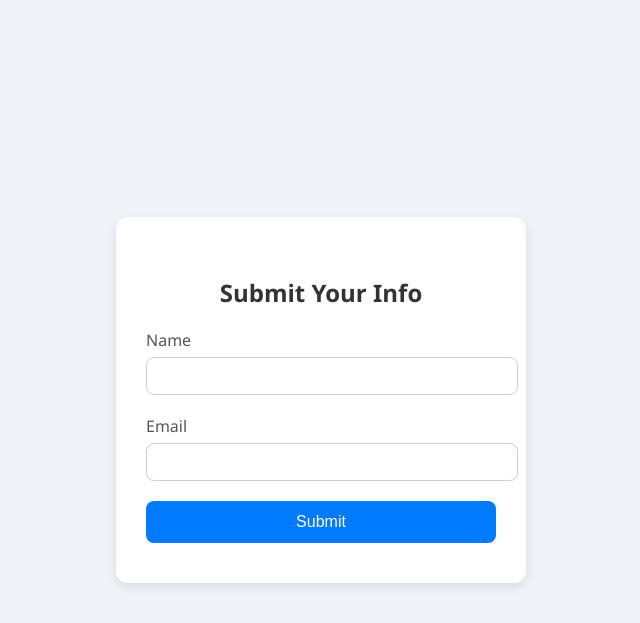
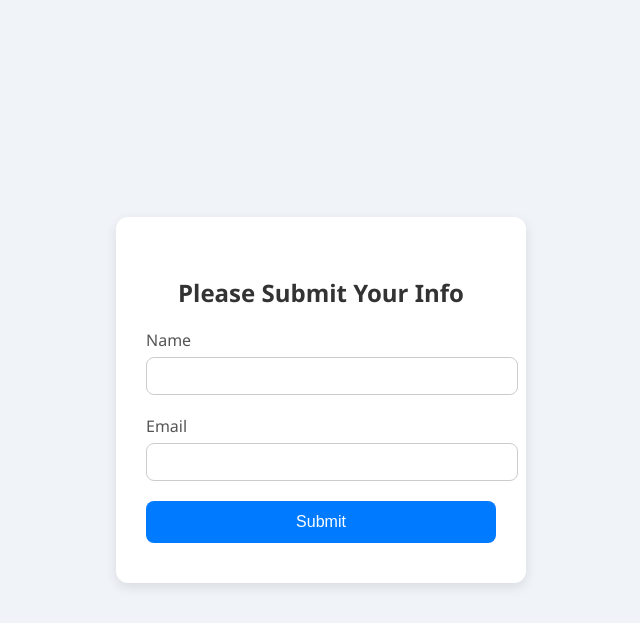
Before and after one commit to Abu-hamid/Linux, a Flask app: page / in a window 1280 px wide. Shown: the top 623 px of the page, without its empty margins (319-959 px from the left). Run offline with Flask 3, Linux system fonts and the light colour scheme.

Commit message:
app changes

```diff
--- a/formSubmit/templates/form.html
+++ b/formSubmit/templates/form.html
@@ -73,7 +73,7 @@
 </head>
 <body>
   <div class="form-container">
-    <h2>Submit Your Info</h2>
+    <h2>Please Submit Your Info</h2>
     {% if error %}
       <div class="error">Error: {{ error }}</div>
     {% endif %}
@@ -85,6 +85,7 @@
       <input type="email" name="email" id="email" required />
 
       <input type="submit" value="Submit" />
+
     </form>
   </div>
 </body>
```
